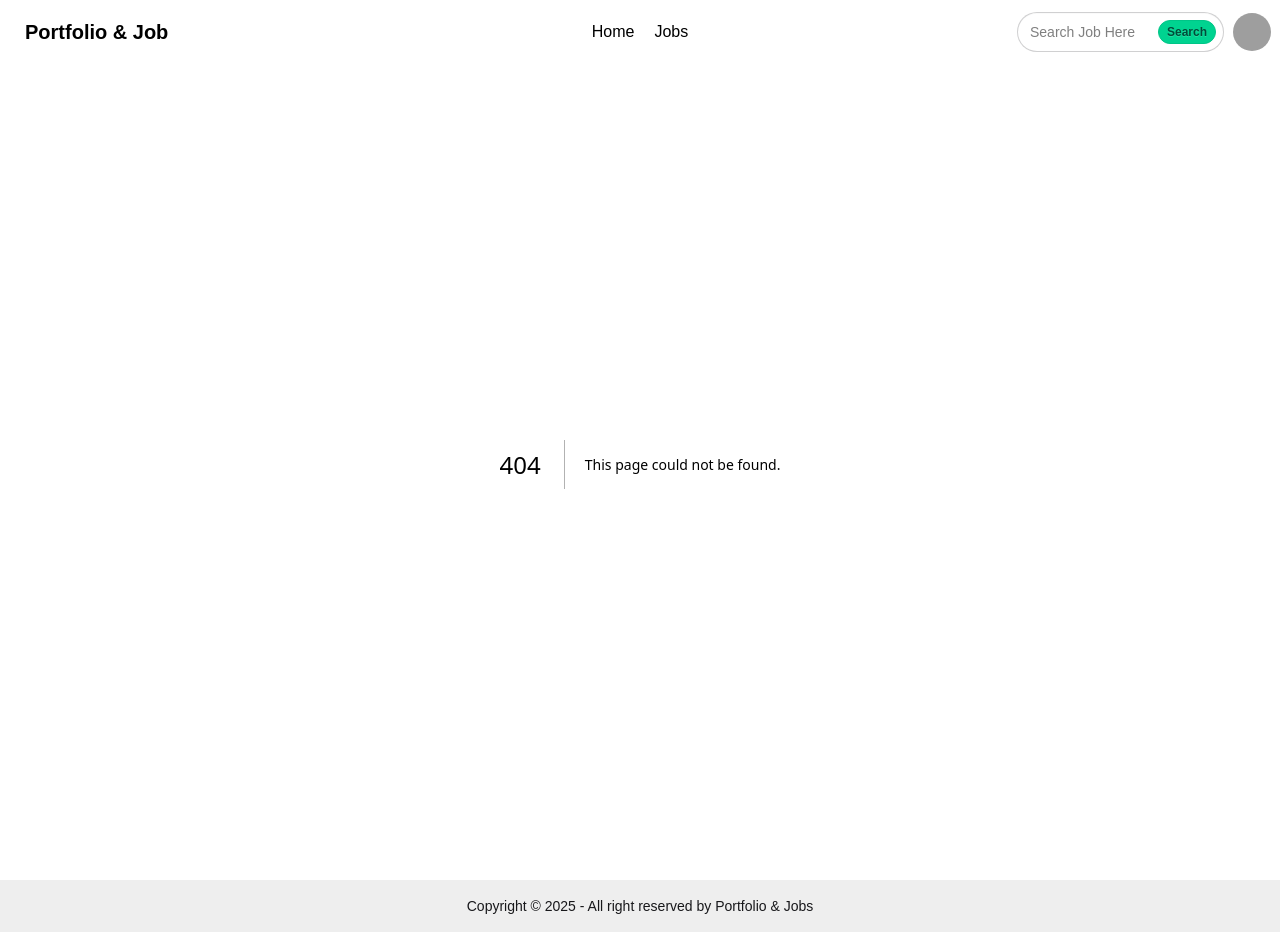
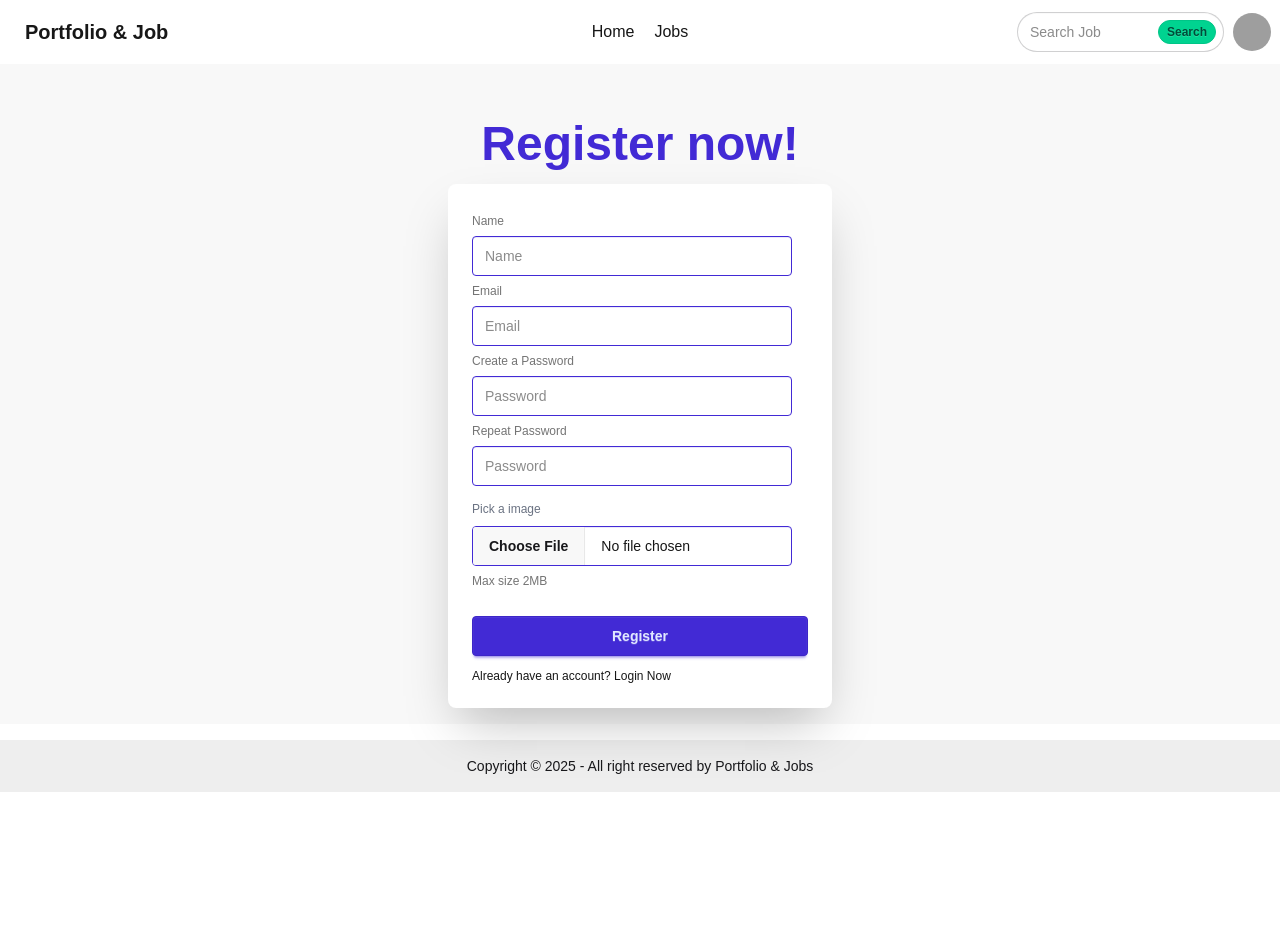
Before and after one commit to Shakib-Shajid/portfolio_jobsearch, a Next.js app: page /register in a window 1280 px wide. Before the commit this address had no page. After the commit the page ends 800 px from the top, so only its background shows below. Built offline with nearby package versions, Linux system fonts and the light colour scheme; grey boxes are pictures that could not be loaded.

Commit message:
register added

```diff
--- a/src/app/components/Navbar.jsx
+++ b/src/app/components/Navbar.jsx
@@ -35,7 +35,7 @@ const Navbar = () => {
                             <li><Link href="/jobs">Jobs</Link></li>
                         </ul>
                     </div>
-                    <Link href="/" className="btn btn-ghost text-xl -ml-5 lg:ml-0">Portfolio & Job</Link>
+                    <Link href="/" className="btn btn-ghost text-lg md:text-xl -ml-5 lg:ml-0">Portfolio & Job</Link>
                 </div>
 
                 <div className="navbar-center hidden lg:flex gap-5">
@@ -46,7 +46,7 @@ const Navbar = () => {
                 <div className="flex gap-2 navbar-end relative">
                     <input
                         type="text"
-                        placeholder="Search Job Here"
+                        placeholder="Search Job"
                         className="input input-bordered w-36 md:w-auto rounded-full text-xs md:text-sm"
                         value={search}
                         onChange={(e) => setSearch(e.target.value)}
--- /dev/null
+++ b/src/app/login/page.jsx
@@ -0,0 +1,32 @@
+import Link from 'next/link';
+import React from 'react';
+
+const page = () => {
+    return (
+        <div>
+            <div className="hero bg-base-200">
+                <div className="hero-content flex-col mt-20">
+                    <div className="text-center lg:text-left">
+                        <h1 className="text-5xl font-bold">Login now!</h1>
+
+                    </div>
+                    <div className="card bg-base-100 w-96 shadow-2xl">
+                        <div className="card-body">
+                            <form className="fieldset">
+                                <label className="label">Email</label>
+                                <input type="email" className="input" placeholder="Email" />
+                                <label className="label">Password</label>
+                                <input type="password" className="input" placeholder="Password" />
+                                <div><a className="link link-hover">Forgot password?</a></div>
+                                <button className="btn btn-neutral mt-4">Login</button>
+                            </form>
+                            <p className='text-xs'>Do not have an account? <Link href="/register">Register Now</Link></p>
+                        </div>
+                    </div>
+                </div>
+            </div>
+        </div>
+    );
+};
+
+export default page;
--- /dev/null
+++ b/src/app/register/page.jsx
@@ -0,0 +1,45 @@
+import Link from 'next/link';
+import React from 'react';
+
+const page = () => {
+    return (
+        <div>
+            <div className="hero bg-base-200">
+                <div className="hero-content flex-col mt-10">
+                    <div className="text-center lg:text-left">
+                        <h1 className="text-5xl font-bold text-primary">Register now!</h1>
+
+                    </div>
+                    <div className="card bg-base-100 w-96 shadow-2xl">
+                        <div className="card-body">
+                            <form className="fieldset">
+                                <label className="label">Name</label>
+                                <input type="text" className="input input-primary" placeholder="Name" />
+
+                                <label className="label">Email</label>
+                                <input type="email" className="input input-primary" placeholder="Email" />
+
+                                <label className="label">Create a Password</label>
+                                <input type="password" className="input input-primary" placeholder="Password" />
+
+                                <label className="label">Repeat Password</label>
+                                <input type="password" className="input input-primary" placeholder="Password" />
+
+                                <fieldset className="fieldset">
+                                    <legend className="fieldset-legend font-normal text-gray-500">Pick a image</legend>
+                                    <input type="file" className="file-input input-primary" />
+                                    <label className="label">Max size 2MB</label>
+                                </fieldset>
+
+                                <button className="btn btn-primary mt-4">Register</button>
+                            </form>
+                            <p className='text-xs'>Already have an account? <Link href="/login">Login Now</Link></p>
+                        </div>
+                    </div>
+                </div>
+            </div>
+        </div>
+    );
+};
+
+export default page;
```
